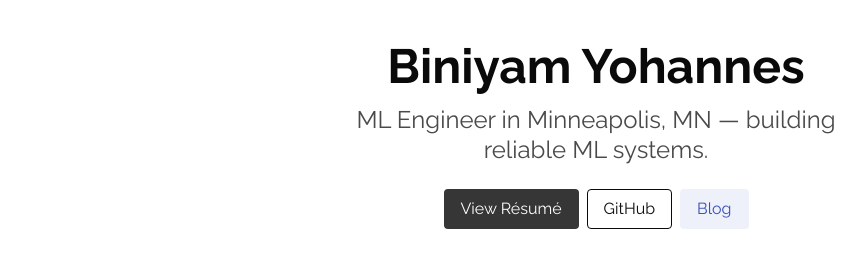
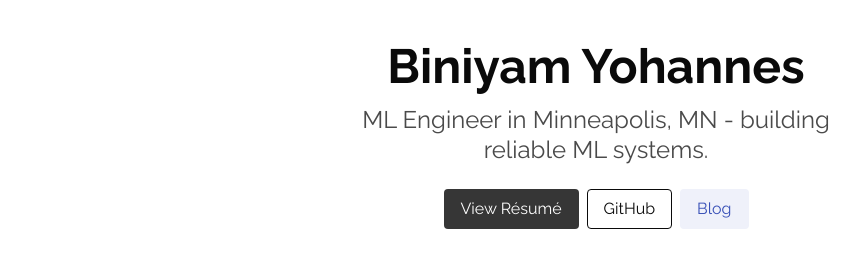
Before and after one commit to biniyamyohannes/website, a Jekyll site: the page built from index.md, in a window 1280 px wide and 900 px high. Shown: the part 320-588 px from the top of the window, without its empty margins (44-909 px from the left). Built offline with Jekyll 4.4.1, drawn with Linux system fonts in a browser that asks for light colours.

Commit message:
Remove the em-dash lol.

```diff
--- a/_layouts/default.html
+++ b/_layouts/default.html
@@ -91,7 +91,7 @@
       <div class="hero-body">
         <div class="container has-text-centered">
           <h1 class="title is-size-1 has-text-black">Biniyam Yohannes</h1>
-          <p class="subtitle is-size-4 has-text-grey-dark">ML Engineer in Minneapolis, MN — building reliable ML systems.</p>
+          <p class="subtitle is-size-4 has-text-grey-dark">ML Engineer in Minneapolis, MN - building reliable ML systems.</p>
           <div class="buttons is-centered" style="margin-top:12px;">
             <a class="button is-dark" href="/assets/resume.pdf">View Résumé</a>
             <a class="button is-black is-outlined" href="https://github.com/biniyamyohannes">GitHub</a>
```
